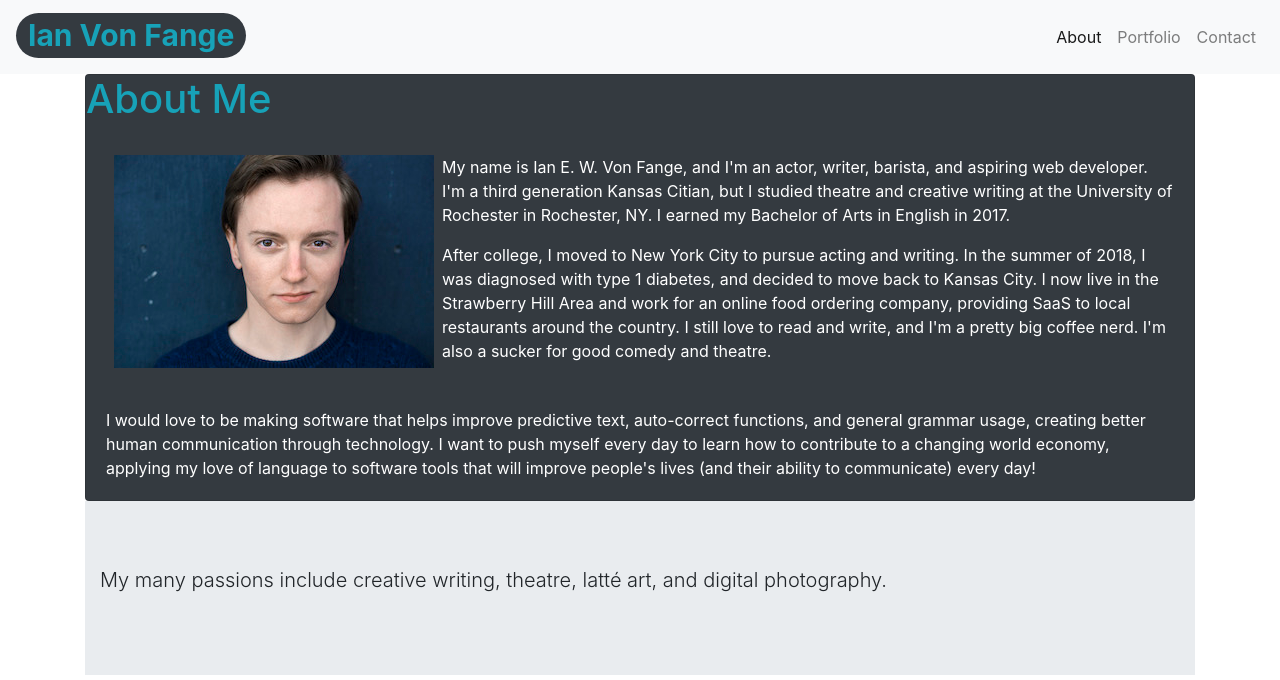
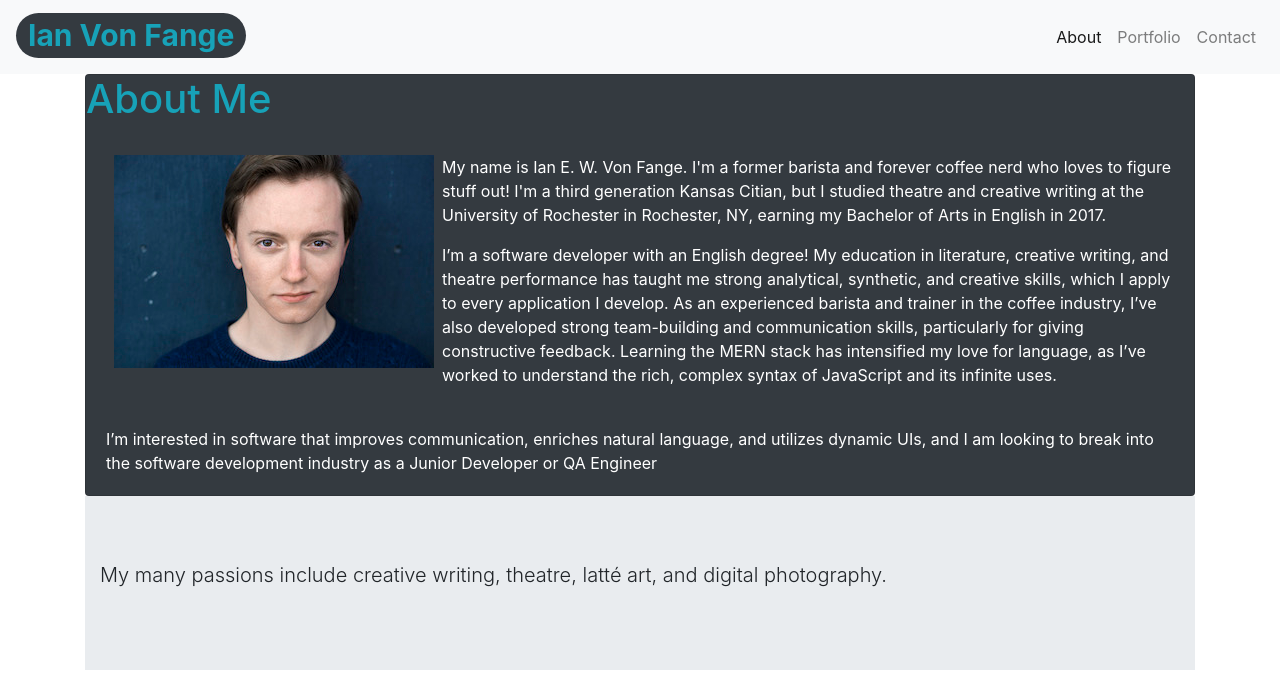
Before and after one commit to eliaswolfgang/Portfolio, a plain HTML site: page index.html in a window 1280 px wide. Shown: the top 680 px of the page. Drawn offline with nearby package versions, Linux system fonts and the light colour scheme.

Commit message:
Updated bio

```diff
--- a/index.html
+++ b/index.html
@@ -17,7 +17,8 @@
   <header>
     <nav class="navbar navbar-expand-lg navbar-light bg-light">
       <h1><span class="badge rounded-pill bg-dark text-info">Ian Von Fange</span></h1>
-            <button class="navbar-toggler" type="button" data-toggle="collapse" data-target="#navbarNavAltMarkup" aria-controls="navbarNavAltMarkup" aria-expanded="false" aria-label="Toggle navigation">
+      <button class="navbar-toggler" type="button" data-toggle="collapse" data-target="#navbarNavAltMarkup"
+        aria-controls="navbarNavAltMarkup" aria-expanded="false" aria-label="Toggle navigation">
         <span class="navbar-toggler-icon"></span>
       </button>
       <div class="collapse navbar-collapse justify-content-end" id="navbarNavAltMarkup">
@@ -38,27 +39,23 @@
           <div class="card-body row">
             <div class="col-12">
               <img src="./assets/IMG_1130.jpeg" class="rounded float-left px-2" alt="Headshot1">
-                            <p class="card-text">My name is Ian E. W. Von Fange, and I'm an actor, writer, barista, and
-                                aspiring web developer. I'm a third generation Kansas Citian, but I studied theatre and
-                                creative writing at the University of Rochester in Rochester, NY. I earned my Bachelor
+              <p class="card-text">My name is Ian E. W. Von Fange. I'm a former barista and forever coffee nerd who
+                loves to figure stuff out! I'm a third generation Kansas Citian, but I studied theatre and
+                creative writing at the University of Rochester in Rochester, NY, earning my Bachelor
                 of Arts in English in 2017.</p>
-                            <p class="card-text">After college, I moved to New York City to pursue acting and writing. In the summer
-                                of 2018, I was diagnosed with type 1 diabetes, and decided to move back to Kansas City.
-                                I now live in the Strawberry Hill Area and work for an online food ordering company,
-                                providing SaaS to local restaurants around the country. I still love to read and write,
-                                and I'm a pretty big coffee nerd. I'm also a sucker for good comedy and theatre.</p>
+              <p class="card-text">I’m a software developer with an English degree! My education in literature, creative
+                writing, and theatre performance has taught me strong analytical, synthetic, and creative skills, which
+                I apply to every application I develop. As an experienced barista and trainer in the coffee industry,
+                I’ve also developed strong team-building and communication skills, particularly for giving constructive
+                feedback. Learning the MERN stack has intensified my love for language, as I’ve worked to understand the
+                rich, complex syntax of JavaScript and its infinite uses.</p>
             </div>
           </div>
           <div class="card-body row">
             <div class="col-12">
-                                <p class="card-text">I would love to be making software that helps improve predictive text,
-                                    auto-correct
-                                    functions, and
-                                    general grammar usage, creating better human communication through technology. I want to
-                                    push myself
-                                    every day to learn how to contribute to a changing world economy,
-                                    applying my love of language to software tools that will improve
-                                    people's lives (and their ability to communicate) every day!</p>
+              <p class="card-text">I’m interested in software that improves
+                communication, enriches natural language, and utilizes dynamic UIs, and I am looking to break into the
+                software development industry as a Junior Developer or QA Engineer</p>
             </div>
           </div>
         </div>
```
Lines whose indentation alone changed are shown as unchanged.
